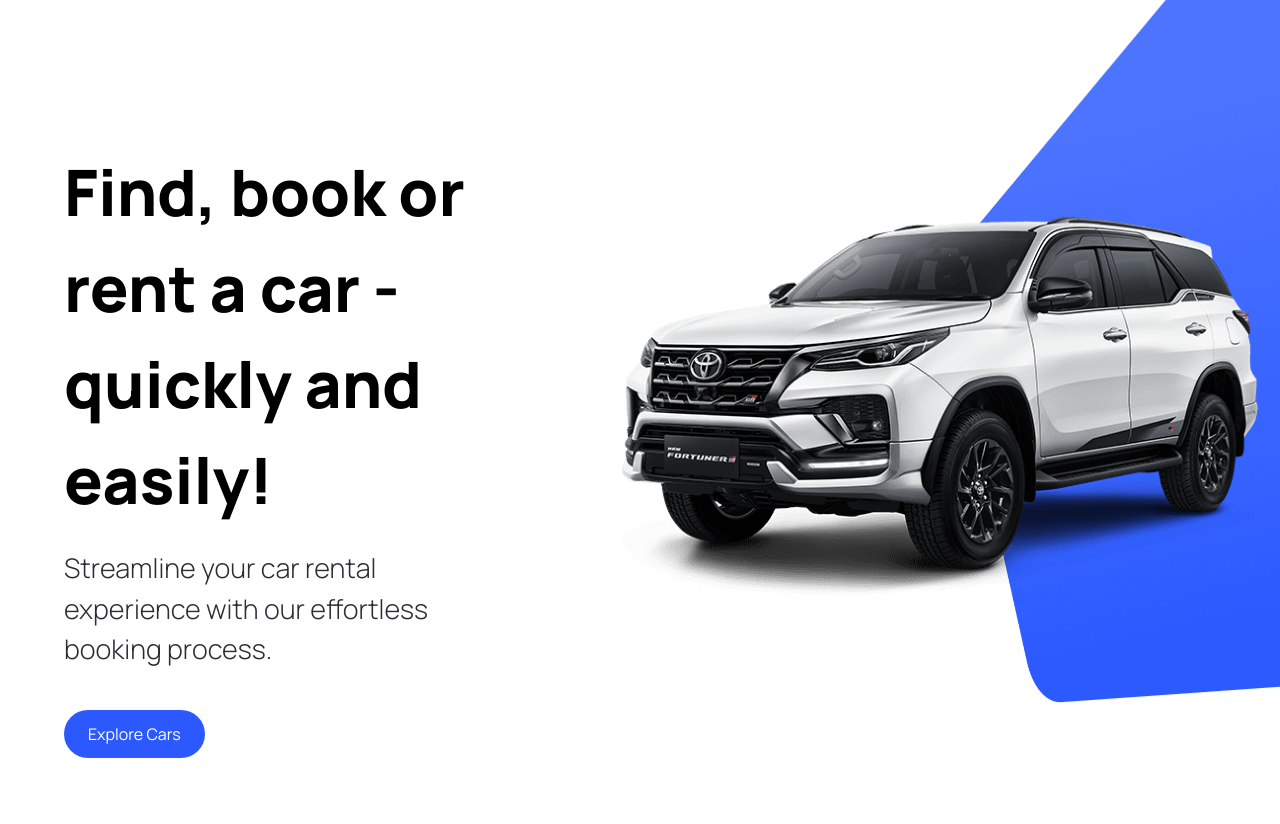
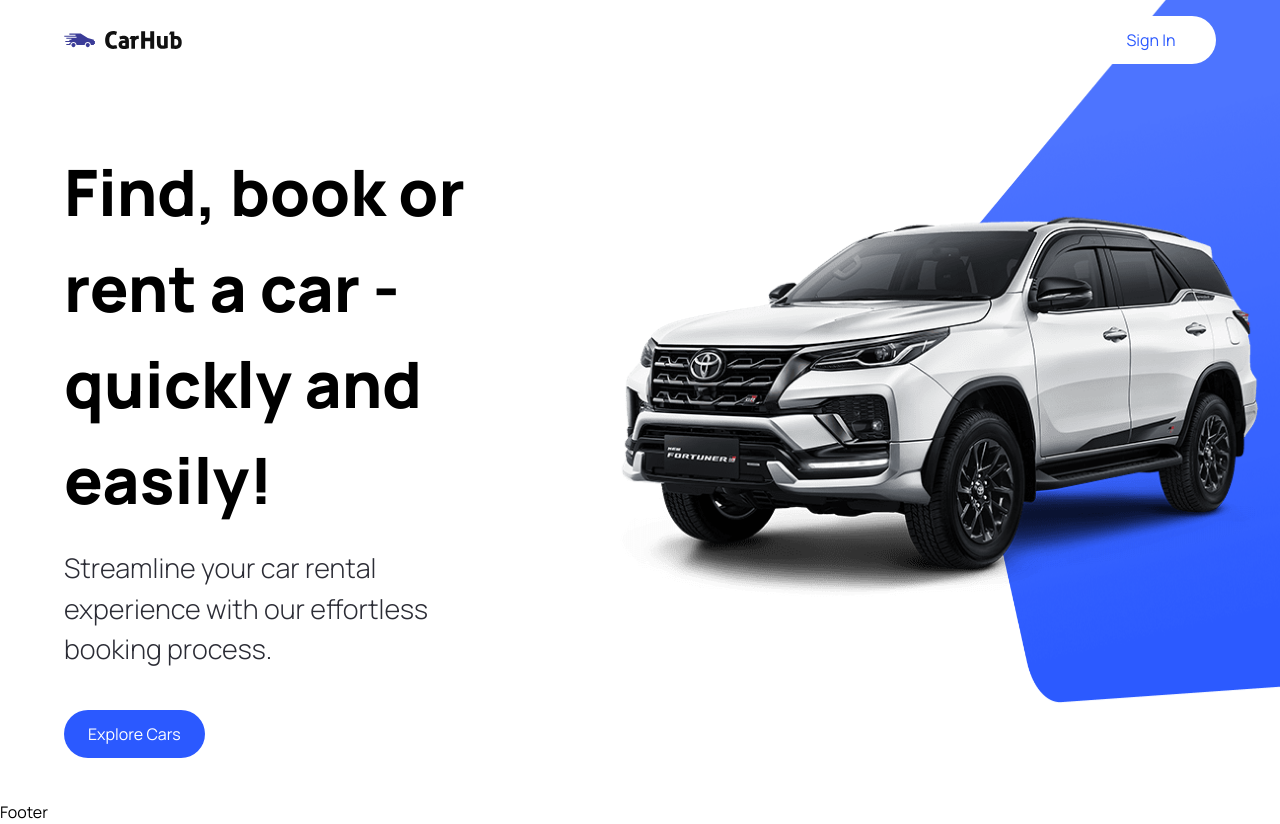
Before and after one commit to shuang54/car-showcase, a Next.js app: page / in a window 1280 px wide. Before the commit the page ends 800 px from the top, so only its background shows below. Built offline with nearby package versions, Linux system fonts and the light colour scheme.

Commit message:
完成Navbar基本UI开发

```diff
--- a/app/layout.tsx
+++ b/app/layout.tsx
@@ -1,11 +1,10 @@
+import { Footer, Navbar } from '@/components'
 import './globals.css'
 import { Inter } from 'next/font/google'
 
-const inter = Inter({ subsets: ['latin'] })
-
 export const metadata = {
-  title: 'Create Next App',
-  description: 'Generated by create next app',
+  title: 'Car Hub',
+  description: 'Discover the best cars in the world.',
 }
 
 export default function RootLayout({
@@ -15,7 +14,11 @@
 }) {
   return (
     <html lang="en">
-      <body className={inter.className}>{children}</body>
+      <body className="relative">
+        <Navbar/>
+        {children}
+        <Footer/>
+      </body>
     </html>
   )
 }
--- a/components/CustomButton.tsx
+++ b/components/CustomButton.tsx
@@ -2,11 +2,11 @@
 
 import { CustomButtonProps } from "../types";
 
-export const CustomButton:React.FC<CustomButtonProps> = ({title, containerStyles, handleClick}) => {
+export const CustomButton:React.FC<CustomButtonProps> = ({title, containerStyles, handleClick, btnType}) => {
   return (
     <button
       disabled={false}
-      type={"button"}
+      type={btnType || "button"}
       className={`custom-btn ${containerStyles}`}
       onClick={handleClick}
     >
--- /dev/null
+++ b/components/Footer.tsx
@@ -0,0 +1,7 @@
+import React from 'react'
+
+export const Footer = () => {
+  return (
+    <div>Footer</div>
+  )
+}
--- /dev/null
+++ b/components/Navbar.tsx
@@ -0,0 +1,28 @@
+import Image from 'next/image'
+import Link from 'next/link'
+import React from 'react'
+import { CustomButton } from './CustomButton'
+
+export const Navbar = () => {
+  return (
+    <header className='w-full absolute z-10'>
+      <nav className='max-w-[1440px] mx-auto flex justify-between items-center sm:px-16 px-6 py-4'>
+        <Link href="/" className='flex justify-center items-center'>
+          <Image
+            src="/logo.svg"
+            alt='Car Hub Logo'
+            width={118}
+            height={18}
+            className=' object-contain'
+          />
+        </Link>
+
+        <CustomButton
+          title='Sign In'
+          btnType='button'
+          containerStyles=' text-primary-blue rounded-full bg-white min-w-[130px]'
+        />
+      </nav>
+    </header>
+  )
+}
--- a/components/index.ts
+++ b/components/index.ts
@@ -1,3 +1,5 @@
 import { Hero } from "./Hero";
 import { CustomButton } from "./CustomButton";
-export { Hero, CustomButton }
+import { Navbar } from "./Navbar";
+import { Footer } from "./Footer";
+export { Hero, CustomButton, Navbar, Footer }
--- a/types/index.ts
+++ b/types/index.ts
@@ -4,4 +4,5 @@
   title: string;
   containerStyles?: string;
   handleClick?: MouseEventHandler<HTMLButtonElement>;
+  btnType?: "button" | "submit";
 }
```
